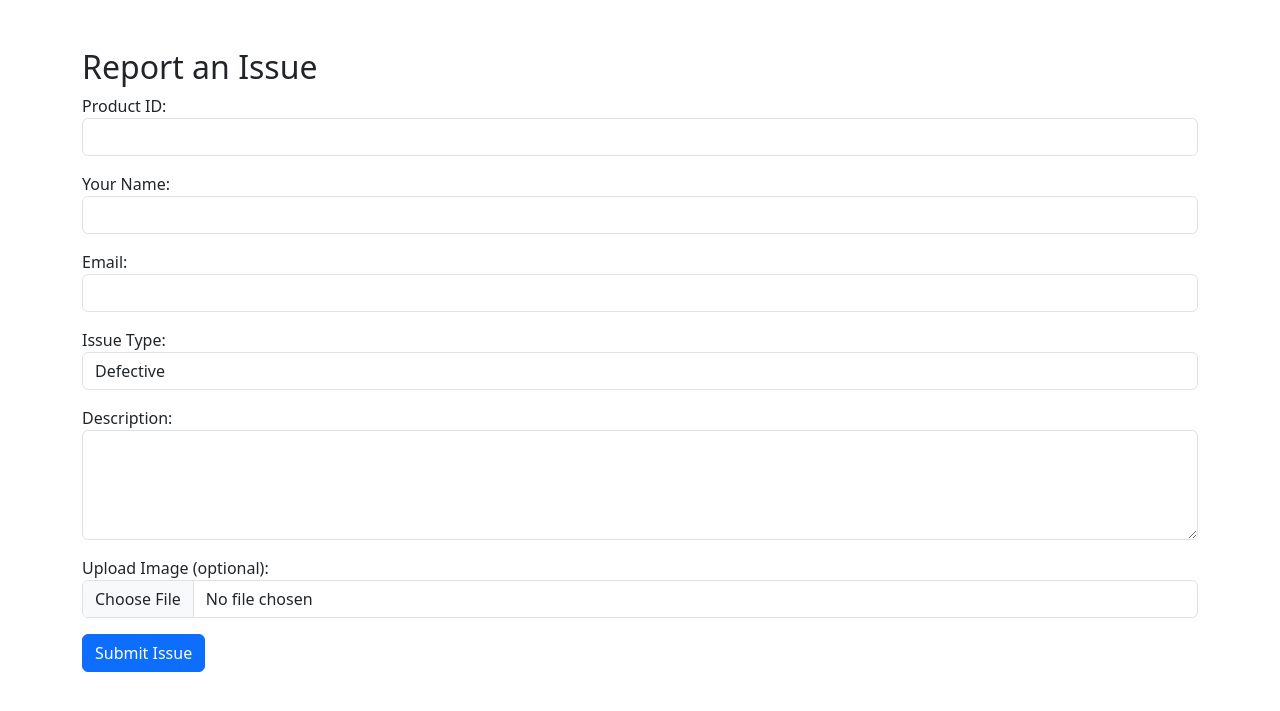
After one commit to JaganKumarMohanty/E-E_Services, a PHP site: page /new_product_issues.php in a window 1280 px wide. The commit adds this page. Shown: the top 711 px of the page. Run offline with PHP 8.4, Linux system fonts and the light colour scheme.

Commit message:
Added product issue service form

```diff
--- a/admin/admin_panel.php
+++ b/admin/admin_panel.php
@@ -29,6 +29,7 @@ $result = $conn->query("SELECT * FROM products ORDER BY id DESC");
         <tr>
             <td><?= $row['id'] ?></td>
             <td><?= htmlspecialchars($row['name']) ?></td>
+            <td><?= htmlspecialchars($row['description']) ?></td>
             <td><?= $row['price'] ?></td>
             <td><img src="uploads/<?= $row['image'] ?>" width="80"></td>
             <td>
--- a/index.php
+++ b/index.php
@@ -56,8 +56,8 @@ $result = $conn->query("SELECT * FROM products ORDER BY id DESC");
             IssueReport
           </a>
           <ul class="dropdown-menu">
-            <li><a class="dropdown-item" href="new-issue.php">New Issue</a></li>
-            <li><a class="dropdown-item" href="fixed_issue.php">Fixed Issue</a></li>
+            <li><a class="dropdown-item" href="new_product_issues.php">New Issue</a></li>
+            <li><a class="dropdown-item" href="fixed_product_issues.php">Fixed Issue</a></li>
           </ul>
         </li>
       </ul>
@@ -95,6 +95,7 @@ $result = $conn->query("SELECT * FROM products ORDER BY id DESC");
                 <?php endif; ?>
                 <div class="card-body text-center">
                     <h5 class="card-title"><?php echo htmlspecialchars($p['name']); ?></h5>
+                    <h5 class="card-title"><?php echo htmlspecialchars($p['description']); ?></h5>
                     <p><strong>₹ <?php echo number_format($p['price'],2); ?></strong></p>
                     <form method="post" action="add_to_cart.php">
                         <input type="hidden" name="product_id" value="<?php echo $p['id']; ?>">
--- /dev/null
+++ b/new_product_issues.php
@@ -0,0 +1,66 @@
+<?php
+require 'db.php'; // your DB connection
+
+if ($_SERVER['REQUEST_METHOD'] === 'POST') {
+    $product_id = $_POST['product_id'];
+    $customer_name = $_POST['customer_name'];
+    $email = $_POST['email'];
+    $issue_type = $_POST['issue_type'];
+    $description = $_POST['description'];
+
+    $image = null;
+    if (!empty($_FILES['image']['name'])) {
+        $image = time() . "_" . basename($_FILES['image']['name']);
+        move_uploaded_file($_FILES['image']['tmp_name'], "uploads/" . $image);
+    }
+
+    $stmt = $conn->prepare("INSERT INTO new_product_issues (product_id, customer_name, email, issue_type, description, image) VALUES (?, ?, ?, ?, ?, ?)");
+    $stmt->bind_param("isssss", $product_id, $customer_name, $email, $issue_type, $description, $image);
+    $stmt->execute();
+
+    echo "<div class='alert alert-success'>Issue reported successfully!</div>";
+}
+?>
+
+<!DOCTYPE html>
+<html>
+<head>
+  <title>Report Product Issue</title>
+  <link href="https://cdn.jsdelivr.net/npm/bootstrap@5.3.3/dist/css/bootstrap.min.css" rel="stylesheet">
+</head>
+<body class="container mt-5">
+  <h2>Report an Issue</h2>
+  <form method="POST" enctype="multipart/form-data">
+    <div class="mb-3">
+      <label>Product ID:</label>
+      <input type="number" name="product_id" class="form-control" required>
+    </div>
+    <div class="mb-3">
+      <label>Your Name:</label>
+      <input type="text" name="customer_name" class="form-control" required>
+    </div>
+    <div class="mb-3">
+      <label>Email:</label>
+      <input type="email" name="email" class="form-control" required>
+    </div>
+    <div class="mb-3">
+      <label>Issue Type:</label>
+      <select name="issue_type" class="form-control" required>
+        <option value="Defective">Defective</option>
+        <option value="Not Working">Not Working</option>
+        <option value="Missing Parts">Missing Parts</option>
+        <option value="Other">Other</option>
+      </select>
+    </div>
+    <div class="mb-3">
+      <label>Description:</label>
+      <textarea name="description" class="form-control" rows="4" required></textarea>
+    </div>
+    <div class="mb-3">
+      <label>Upload Image (optional):</label>
+      <input type="file" name="image" class="form-control">
+    </div>
+    <button type="submit" class="btn btn-primary">Submit Issue</button>
+  </form>
+</body>
+</html>
```
Also changed, not shown: admin/add_product.php (+7 -2 lines), admin/uploads/1761202216_grid1.jpg (added), admin/uploads/1761202358_grid1.jpg (added), admin/uploads/1761202365_grid1.jpg (added), admin/uploads/1761202482_grid1.jpg (added), admin/uploads/1761202756_grid1.jpg (added).
